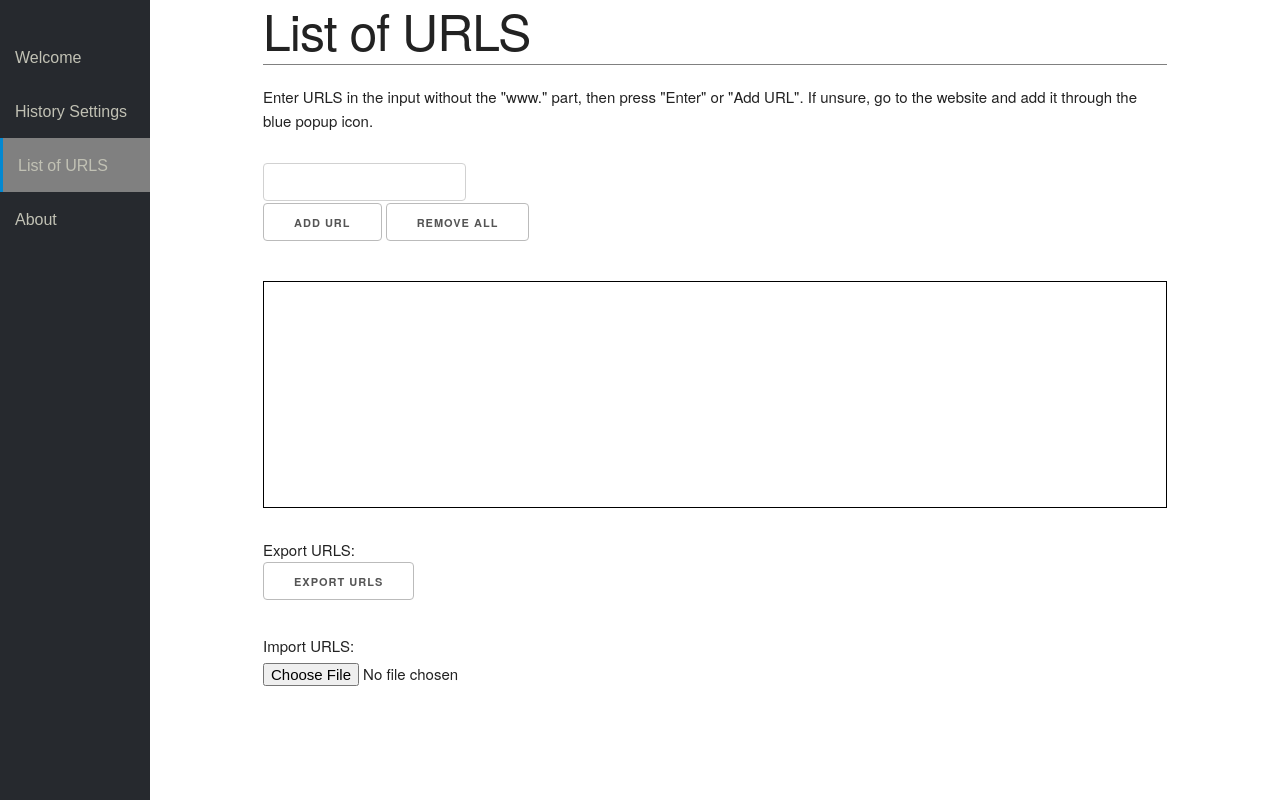
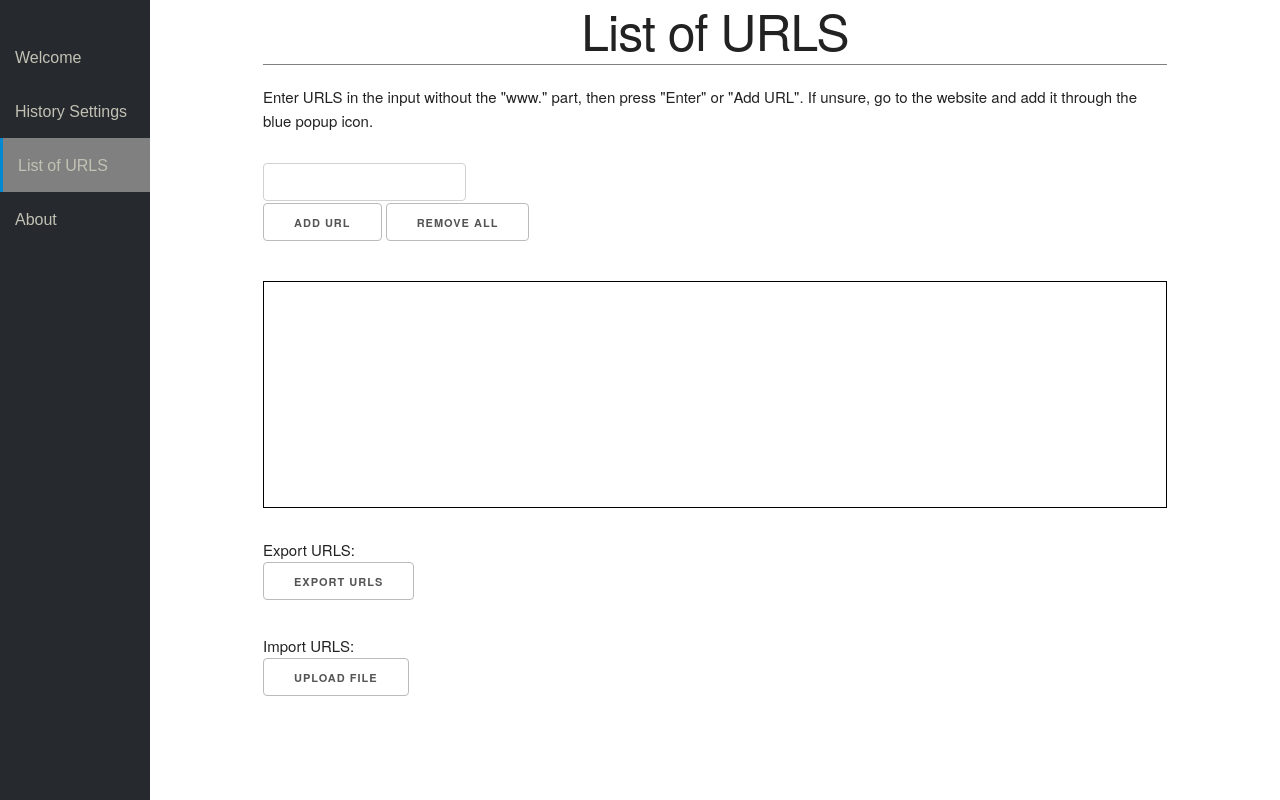
Before and after one commit to History-AutoDelete/History-AutoDelete, a browser extension: page settings/settings.html in a window 1280 px wide. Both pictures are taken after a click on the element "List of URLS". Drawn offline with Linux system fonts and the light colour scheme.

Commit message:
Fixed UI Bugs

```diff
--- a/popup/popup.css
+++ b/popup/popup.css
@@ -5,12 +5,12 @@ body {
 #top {
   border-bottom: 1px solid grey;
   min-height: 3.5em;
-  min-width: 4em;
+  min-width: 13em;
 }
 #bottom {
   align-content: center;
   min-height: 3.5em;
-  min-width: 4em;
+  min-width: 13em;
 }
 #settings {
   width: 2em;
--- a/settings/settings.css
+++ b/settings/settings.css
@@ -1,6 +1,7 @@
 h1 {
     border-bottom: 1px solid grey;
     padding-bottom: 4px;
+	text-align: center;
 }
 
 td {
@@ -47,7 +48,29 @@ button:hover {
 .URLForm {
 	width: 100%;
 }
+.file-upload {
+  display: inline-block;
+  height: 38px;
+  padding: 0 30px;
+  color: #555;
+  text-align: center;
+  font-size: 11px;
+  font-weight: 600;
+  line-height: 38px;
+  letter-spacing: .1rem;
+  text-transform: uppercase;
+  text-decoration: none;
+  white-space: nowrap;
+  background-color: transparent;
+  border-radius: 4px;
+  border: 1px solid #bbb;
+  cursor: pointer;
+  box-sizing: border-box;
+}
 
+input[type="file"] {
+    display: none;
+}
 #menu {
 	width: 10em;
 	background-color: #26292E;
--- a/settings/settings.html
+++ b/settings/settings.html
@@ -6,7 +6,7 @@
 	<title>History AutoDelete Settings</title>
 	<meta charset="UTF-8">
 	<meta name="viewport" content="width=device-width, initial-scale=1">
-	<link rel="icon" type="image/png" href="">
+	<link rel="icon" type="image/png" href="../icons/history_24.png">
 	<link rel="stylesheet" href="side-menu.css">
 	<link rel="stylesheet" href="normalize.css">
 	<link rel="stylesheet" href="skeleton.css">
@@ -119,7 +119,10 @@
 				</button>
 				<br><br>
 				<span>Import URLS:</span><br>
-				<input id="importURLS" type="file" accept=".txt">
+				<label class="file-upload">
+					<input id="importURLS" type="file"/>
+					Upload File
+				</label>
 			</div>
 
 			<div id="aboutContent">
--- a/settings/settings.js
+++ b/settings/settings.js
@@ -204,8 +204,9 @@ document.getElementById("URLForm").addEventListener("keypress", function (e) {
 
 //Exports urls to a text file
 document.getElementById("exportURLS").addEventListener("click", function() {
-    browser.storage.local.get("URLS", function(results) {
-        downloadTextFile(results.URLS);
+    browser.storage.local.get("URLS")
+	.then(function(items) {
+        downloadTextFile(items.URLS);
     });
 });
 
```
